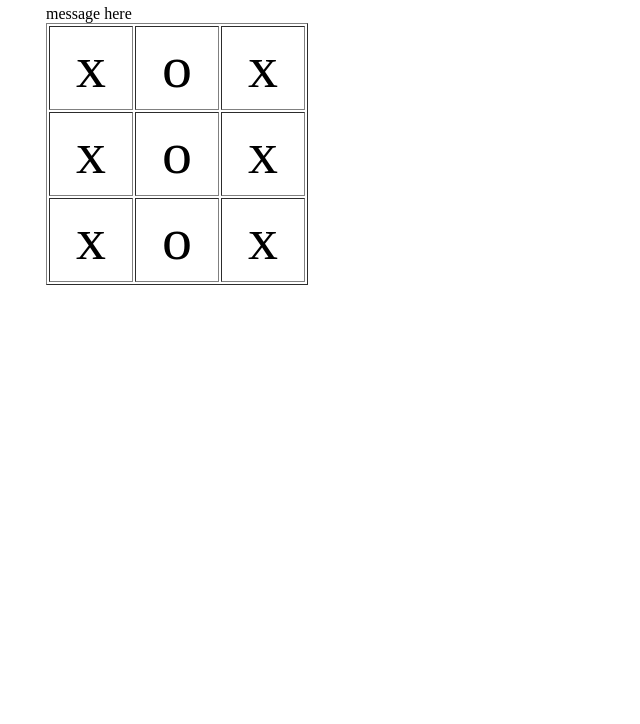
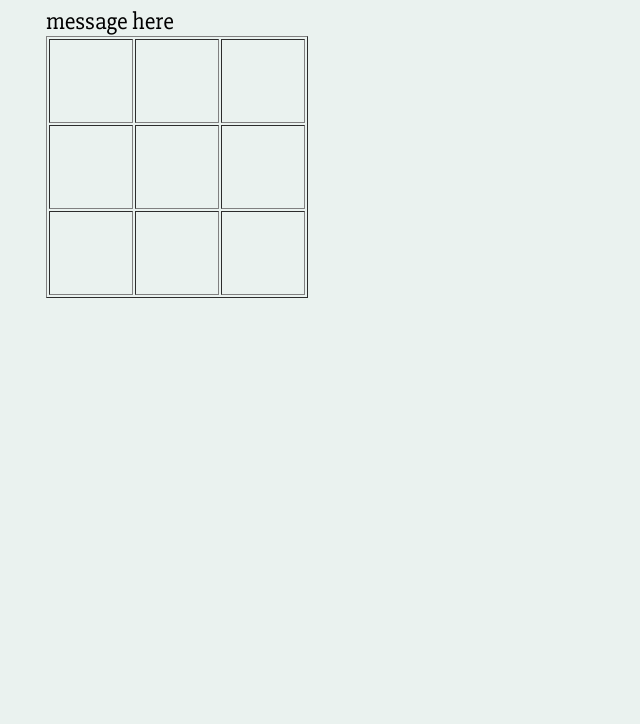
Before and after one commit to Tenaj1/Tic-Tac-Toe, a plain HTML site: page Main.html/main.html in a window 1280 px wide. Shown: the part 76-800 px from the top of the page, without its empty margins (319-959 px from the left). Drawn offline with Linux system fonts and the light colour scheme.

Commit message:
updating code

```diff
--- a/Main.html/main.html
+++ b/Main.html/main.html
@@ -5,13 +5,17 @@
 
         <style>
 
+            @import url('https://fonts.googleapis.com/css?family=Comfortaa|K2D|Krub|Mali|Slabo+27px');
+
             body {
                 width: 550px;
                 margin: auto;
+                background: #EAF2EF;
             }
 
             h1 {
                 border-bottom: 1px solid black;
+                font-family: 'Slabo 27px', serif;
             }
 
             .Square {
@@ -19,29 +23,36 @@
                 width: 80px;
                 font-size: 45pt;
                 text-align: center;
+                font-family: 'Comfortaa', cursive;
+            }
+
+            #message {
+                font-size: 18pt;
+                font-family: 'Slabo 27px', serif;
             }
 
         </style>
     </head>
-    <body>
+    <body onload="startGame">
         <h1>Tic Tac Toe in JAVASCRIPT</h1>
         <div id="message">message here</div>
         <table border="1">
             <tr>
-                <td class="Square">x</td>
-                <td class="Square">o</td>
-                <td class="Square">x</td>
+                <td class="Square" onClick="nextMove(this)"></td>
+                <td class="Square" onClick="nextMove(this)"></td>
+                <td class="Square" onClick="nextMove(this)"></td>
             </tr>
             <tr>
-                    <td class="Square">x</td>
-                    <td class="Square">o</td>
-                    <td class="Square">x</td>
+                    <td class="Square" onClick="nextMove(this)"></td>
+                    <td class="Square" onClick="nextMove(this)"></td>
+                    <td class="Square" onClick="nextMove(this)"></td>
                 </tr>
                 <tr>
-                        <td class="Square">x</td>
-                        <td class="Square">o</td>
-                        <td class="Square">x</td>
+                        <td class="Square" onClick="nextMove(this)"></td>
+                        <td class="Square" onClick="nextMove(this)"></td>
+                        <td class="Square" onClick="nextMove(this)"></td>
                     </tr>
         </table>
+        <script src="main.js"></script>
     </body>
 </html>
```
Also changed, not shown: Main.js/main.js (added, +8 -0 lines), blank.js/blank.js (deleted).
